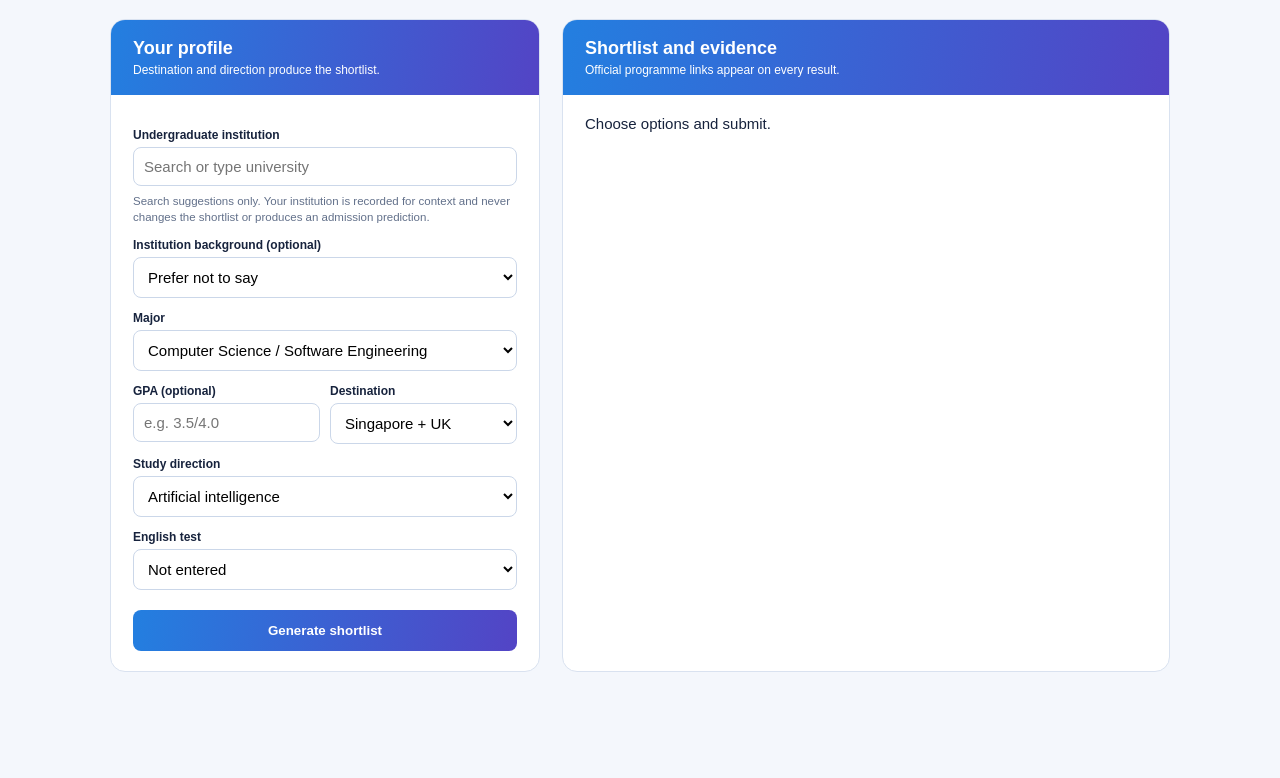
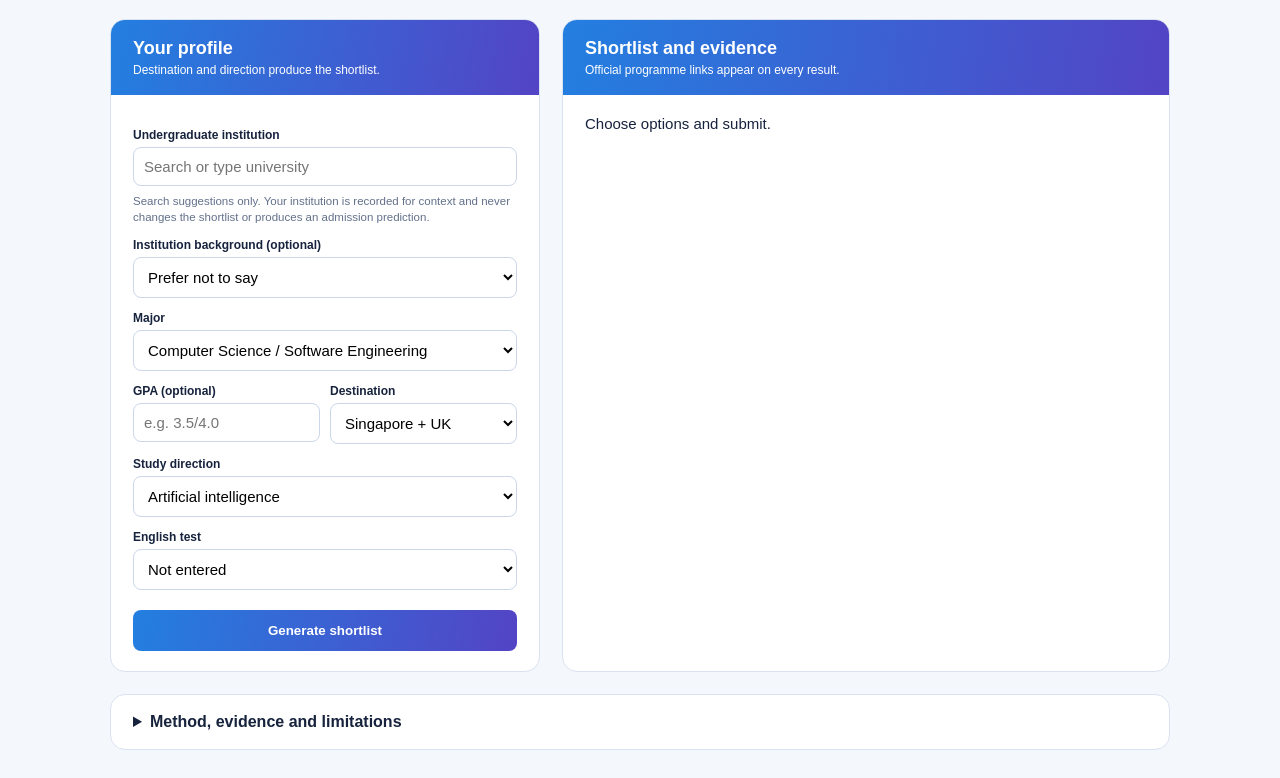
Before and after one commit to niuduoer001-eng/pe6201-ds-compass, a website: page index.html in a window 1280 px wide. Shown: the part 175-953 px from the top of the page. Before the commit the page ends 875 px from the top, so only its background shows below. Drawn offline with Linux system fonts and the light colour scheme.

Commit message:
Add in-app method evidence and limitation panel

```diff
--- a/index.html
+++ b/index.html
@@ -14,7 +14,7 @@
     .head{padding:18px 22px;background:linear-gradient(100deg,var(--blue),var(--violet));color:#fff}.head h2{margin:0;font-size:18px}.head p{margin:4px 0 0;font-size:12px}
     .form,.out{padding:20px 22px} label{display:block;font-size:12px;font-weight:bold;margin:13px 0 5px} input,select{width:100%;padding:10px;border:1px solid #cbd7e9;border-radius:8px;background:#fff;font:inherit}
     .two{display:grid;grid-template-columns:1fr 1fr;gap:10px}.hint{margin:7px 0 0;font-size:11.5px;line-height:1.4;color:#62708a}.hidden{display:none}.btn{width:100%;padding:13px;margin-top:20px;border:0;border-radius:8px;background:linear-gradient(100deg,var(--blue),var(--violet));color:#fff;font-weight:bold;cursor:pointer}
-    .status{padding:12px;background:#edf5ff;color:#235496;border-radius:8px;line-height:1.4}.card{margin-top:13px;border:1px solid var(--line);border-radius:10px;padding:14px}.card h3{margin:0}.card p{font-size:13px;line-height:1.35}.tag{float:right;background:#eaf2ff;padding:3px 6px;font-size:11px;border-radius:5px}.gate{padding:8px;border-radius:7px;background:#eaf8f1;color:#126747}.review{background:#fff7e9;color:#825c08}.gap{background:#fff0f1;color:#9c2d3d}
+    .status{padding:12px;background:#edf5ff;color:#235496;border-radius:8px;line-height:1.4}.card{margin-top:13px;border:1px solid var(--line);border-radius:10px;padding:14px}.card h3{margin:0}.card p{font-size:13px;line-height:1.35}.tag{float:right;background:#eaf2ff;padding:3px 6px;font-size:11px;border-radius:5px}.gate{padding:8px;border-radius:7px;background:#eaf8f1;color:#126747}.review{background:#fff7e9;color:#825c08}.gap{background:#fff0f1;color:#9c2d3d}.method{margin-top:22px;padding:18px 22px;background:#fff;border:1px solid var(--line);border-radius:15px}.method summary{cursor:pointer;font-weight:bold;font-size:16px}.method p{line-height:1.45}.method ul{margin:8px 0;padding-left:20px;line-height:1.5}
     @media(max-width:800px){.grid{grid-template-columns:1fr}header{padding:16px 20px}}
   </style>
 </head>
@@ -53,6 +53,7 @@
       </section>
       <section class="panel"><div class="head"><h2>Shortlist and evidence</h2><p>Official programme links appear on every result.</p></div><div id="out" class="out">Choose options and submit.</div></section>
     </div>
+    <details class="method" id="method"><summary>Method, evidence and limitations</summary><p><b>Purpose.</b> DS Compass supports initial programme discovery. It does not rank universities, predict admission, or decide academic eligibility.</p><ul><li><b>Evidence:</b> 15 concise, source-linked programme records from official university pages.</li><li><b>AI use:</b> selected directions use deterministic catalogue retrieval; <i>Other or unsure</i> sends short keywords to a server-side model that returns one fixed direction label or abstains.</li><li><b>English evidence:</b> the tool compares IELTS only where a programme rule is encoded. TOEFL is recorded without conversion. Users must verify requirements and test validity on the official page.</li><li><b>Evaluation:</b> 37 frozen synthetic interest-classification cases; 86.5% exact-label accuracy, 18.9% majority-class baseline, and 8.1% abstention. These are engineering checks, not admissions outcomes or independent human validation.</li><li><b>Known limitation:</b> stale source records, mixed goals, and incomplete programme coverage require manual review or a clear abstention.</li></ul></details>
   </main>
   <script>
     const $=x=>document.querySelector(x), esc=x=>String(x??'').replace(/[&<>"']/g,x=>({'&':'&amp;','<':'&lt;','>':'&gt;','"':'&quot;',"'":'&#39;'}[x]));
```
